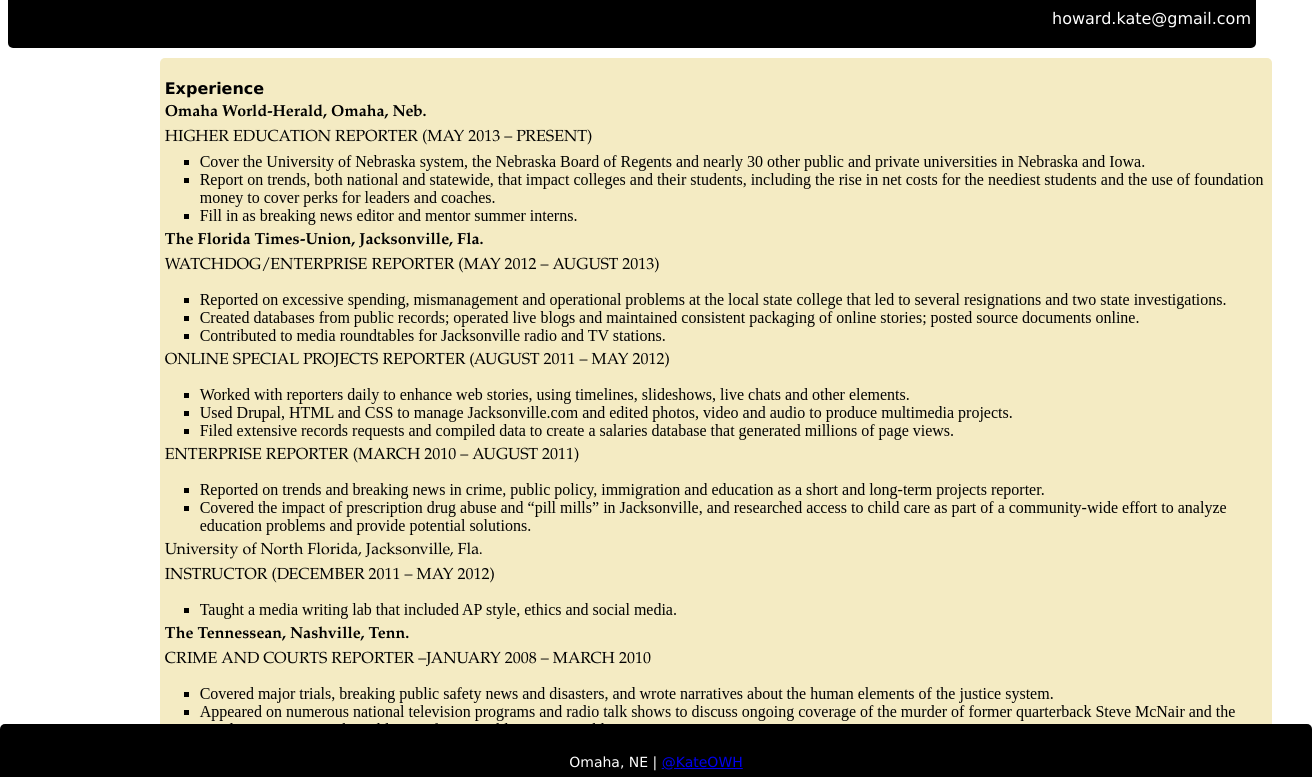
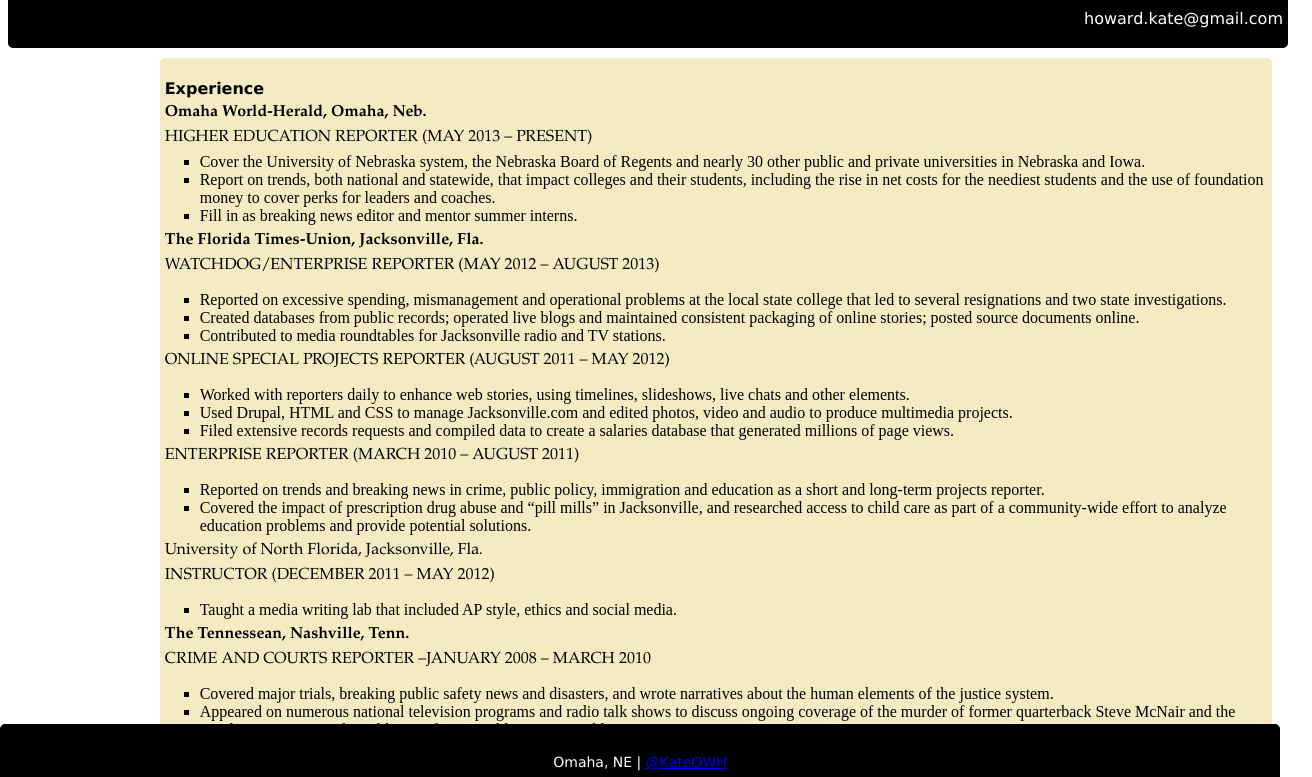
Before and after one commit to katehoward/katehoward.github.io, a plain HTML site: page resume/index.html in a window 1280 px wide. Shown: the top 777 px of the page, 1312 px wide, since content can reach past the window. Drawn offline with Linux system fonts and the light colour scheme.

Commit message:
Update stylesheet.css

```diff
--- a/resume/stylesheet.css
+++ b/resume/stylesheet.css
@@ -5,7 +5,7 @@
 #header {
 	z-index: 1;
 	position: fixed;
-	width: 97.5%;
+	width: 100%;
 	margin-top: -20px;
 	height: 60px;
 	background-color: black;
@@ -78,11 +78,10 @@
 }
 
 #footer {
-	 position: absolute;
+	 position: fixed;
 	 right: 0;
   	bottom: 0;
   	left: 0;
-  	width: 100%;
   	padding: 1rem;
 	background-color: black;
 	font-family: Verdana, sans-serif;
```
